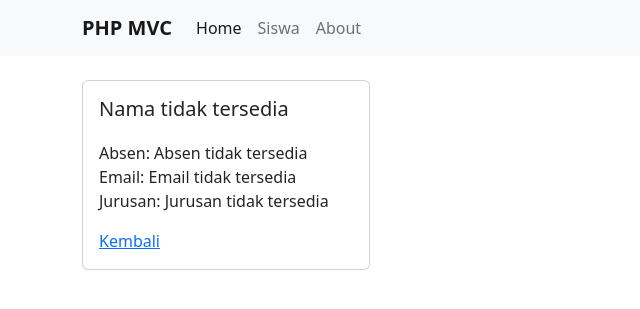
After one commit to muhammadghiffari/php-mvc, a PHP site: the page made by app/views/siswa/detail.php in a window 1280 px wide. The commit adds this page. Shown: the top 309 px of the page, without its empty margins (0-640 px from the left). Run offline with PHP 8.4, Linux system fonts and the light colour scheme; the template is opened without the code that fills it, so the values that code supplies are empty; some libraries are stand-ins or nearby versions.

Commit message:
update part #8(error array key)

```diff
--- a/app/controllers/siswa.php
+++ b/app/controllers/siswa.php
@@ -5,7 +5,7 @@ class Siswa extends Controller {
         $data['judul'] = 'Daftar Siswa';
         $data['siswa'] = $this->model('Siswa_model')->getAllSiswa();
         $this->view('templates/header', $data);
-        $this->view('siswa/index', $data);
+        $this->view('siswa/detail', $data);
         $this->view('templates/footer');
     }
 }
--- a/app/init.php
+++ b/app/init.php
@@ -2,4 +2,5 @@
 
 require_once 'core/App.php';
 require_once 'core/Controller.php';
+require_once 'core/Database.php';
 require_once 'config/config.php';
--- /dev/null
+++ b/app/views/siswa/detail.php
@@ -0,0 +1,11 @@
+<div class="container mt-4">
+    <div class="card" style="width: 18rem;">
+        <div class="card-body">
+            <h5 class="card-title mb-4"><?= isset($data['siswa']['nama']) ? $data['siswa']['nama'] : 'Nama tidak tersedia'; ?></h5>
+            <p class="card-subtitle">Absen: <?= isset($data['siswa']['absen']) ? $data['siswa']['absen'] : 'Absen tidak tersedia'; ?></p>
+            <p class="card-text m-0">Email: <?= isset($data['siswa']['email']) ? $data['siswa']['email'] : 'Email tidak tersedia'; ?></p>
+            <p class="card-text">Jurusan: <?= isset($data['siswa']['jurusan']) ? $data['siswa']['jurusan'] : 'Jurusan tidak tersedia'; ?></p>
+            <a href="<?= BASEURL; ?>siswa" class="card-link">Kembali</a>
+        </div>
+    </div>
+</div>
--- a/app/views/templates/header.php
+++ b/app/views/templates/header.php
@@ -14,8 +14,8 @@
 <body>
 
   <nav class="navbar navbar-expand-lg bg-light ">
-      <div class="container-fluid">
-        <a class="navbar-brand" href="<?= BASEURL; ?>">MVC</a>
+      <div class="container">
+        <a class="navbar-brand fw-bold" href="<?= BASEURL; ?>">PHP MVC</a>
         <button class="navbar-toggler" type="button" data-bs-toggle="collapse" data-bs-target="#navbarNav"
           aria-controls="navbarNav" aria-expanded="false" aria-label="Toggle navigation">
           <span class="navbar-toggler-icon"></span>
```
Also changed, not shown: app/core/Database.php (+18 -2 lines), app/models/Siswa_model.php (+19 -5 lines), app/views/siswa/index.php (+7 -7 lines).
